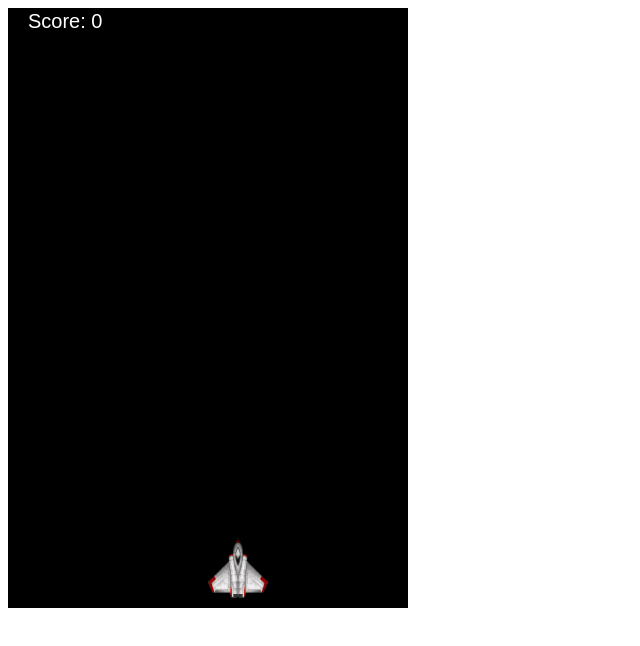
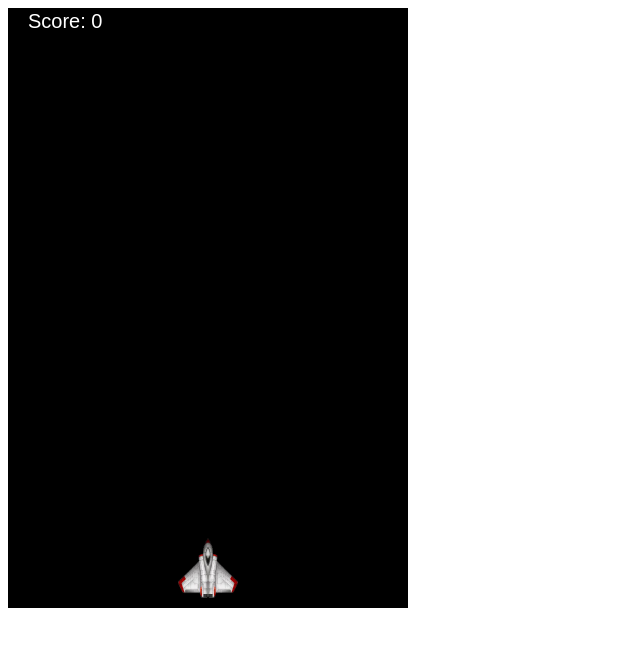
Before and after one commit to stephenSarfaiti/programmingProject, a plain HTML site: page index.html in a window 1280 px wide. Shown: the whole page, without its empty margins (0-640 px from the left). Drawn offline with Linux system fonts and the light colour scheme.

Commit message:
Add files via upload

```diff
--- a/index.html
+++ b/index.html
@@ -4,12 +4,10 @@
     <canvas id="gameCanvas" width="400" height="600"></canvas>
     <script>
         /*do{
-            name = prompt("What is your name?"); // asks the user what their name is and stores it in the name variable
+            name = prompt("What is your name?"); // This prompts the user to enter their name stores it in the name variable
         }
-        while(name == "null" || name == "" ); // forces the user input something*/
+        while(name == "null" || name == "" ); // This makes sure the user can't enter a blank name or press cancel*/
         var canvas, canvasContext, imageAssets;
-
-
 
 
         window.onload = function() {
@@ -22,34 +20,47 @@
             document.addEventListener('keydown', keyPressed);
             document.addEventListener('keyup', keyReleased)
 
-            setInterval(mainLoop, 1000 / 50);
+            setInterval(mainLoop, 1000 / 50); // This sets how fast the mainLoop is updated every second, currently it is 50 frames/second
         }
 
-        /* ship info */
+        /* ship info, delcares the variables for the ship */
         var shipXpos = 200;
         var shipYpos = 530;
         const SHIP_SIZE = 60;
 
 
-        /* ship movement */
+        /* ship movement, declares the variables in order for the ship to move */
         const LEFT_ARROW_KEY = 37;
         const RIGHT_ARROW_KEY = 39;
         var leftArrowKeyPressed = false;
         var rightArrowKeyPressed = false;
         var shipXspeed = 4;
 
+        var startingPos = true;
+        var GameRun = true;
         var score = 0;
+        var hit
 
-        function mainLoop() {
-            colorRect(0, 0, canvas.width, canvas.height, 'black') //bg
-            //colorRect(shipXpos ,shipYpos, SHIP_SIZE, SHIP_SIZE, 'white')
-            drawShip(imageAssets.ship, shipXpos, shipYpos, SHIP_SIZE, SHIP_SIZE);
-            shipMove();
-            drawText(20,20,'White','Score: ' + score, '20px Arial');
+        function mainLoop() { // The main loop function, this is updated 50 times a second
+            if(GameRun){
+                if (startingPos) {
+                    startPos();
+                    startingPos = false;
+                }
+                colorRect(0, 0, canvas.width, canvas.height, 'black') //bg
+                //colorRect(shipXpos ,shipYpos, SHIP_SIZE, SHIP_SIZE, 'white')
+                drawShip(imageAssets.ship, shipXpos, shipYpos, SHIP_SIZE, SHIP_SIZE);
+                shipMove();
+                drawText(20,20,'White','Score: ' + score, '20px Arial');
 
+
+            }
+            gameOver();
+            if(GameRun == false){
+            }
         }
 
-        function loadImgAssets(){
+        function loadImgAssets(){ // This function loads all the images for the game
             imgs = {};
 
             imgs.ship = new Image();
@@ -60,7 +71,7 @@
             return imgs;
         }
 
-        function drawShip(img, dX, dY, dW, dH){
+        function drawShip(img, dX, dY, dW, dH){ // This draws the ship onto the canvas
             canvasContext.drawImage(img, dX, dY, dW, dH);
         }
 
@@ -69,7 +80,7 @@
             canvasContext.fillRect(x, y, w, h);
         }
 
-        function keyPressed(evt) {
+        function keyPressed(evt) { // This function changes ArrowKeyPressed to true when the corresponding key is pressed
             if (evt.keyCode == LEFT_ARROW_KEY) {
                 leftArrowKeyPressed = true;
             }
@@ -78,7 +89,7 @@
             }
         }
 
-        function keyReleased(evt) {
+        function keyReleased(evt) { // This function changes ArrowKeyPressed to false when the corresponding key is released
             if (evt.keyCode == LEFT_ARROW_KEY) {
                 leftArrowKeyPressed = false;
             }
@@ -87,7 +98,7 @@
             }
         }
 
-        function shipMove() {
+        function shipMove() { // This function updates the ship's X position with the X speed when ArrowKeyPressed is true
             if (leftArrowKeyPressed) {
                 shipXpos -= shipXspeed;
             }
@@ -96,11 +107,22 @@
             }
         }
 
-        function drawText(x,y,color,msg, sizeStyle){
+        function drawText(x,y,color,msg, sizeStyle){ // This function draws test onto the canvas
             canvasContext.fillStyle = color;
             canvasContext.fillText(msg,x,y);
             canvasContext.font = sizeStyle;
         }
 
+        function gameOver(){
+            if(hit){
+                GameRun = false;
+            }
+        }
+
+        function startPos() {
+            shipXpos = canvas.width / 2 - SHIP_SIZE / 2;
+        }
+
+
     </script>
 </body>
```
